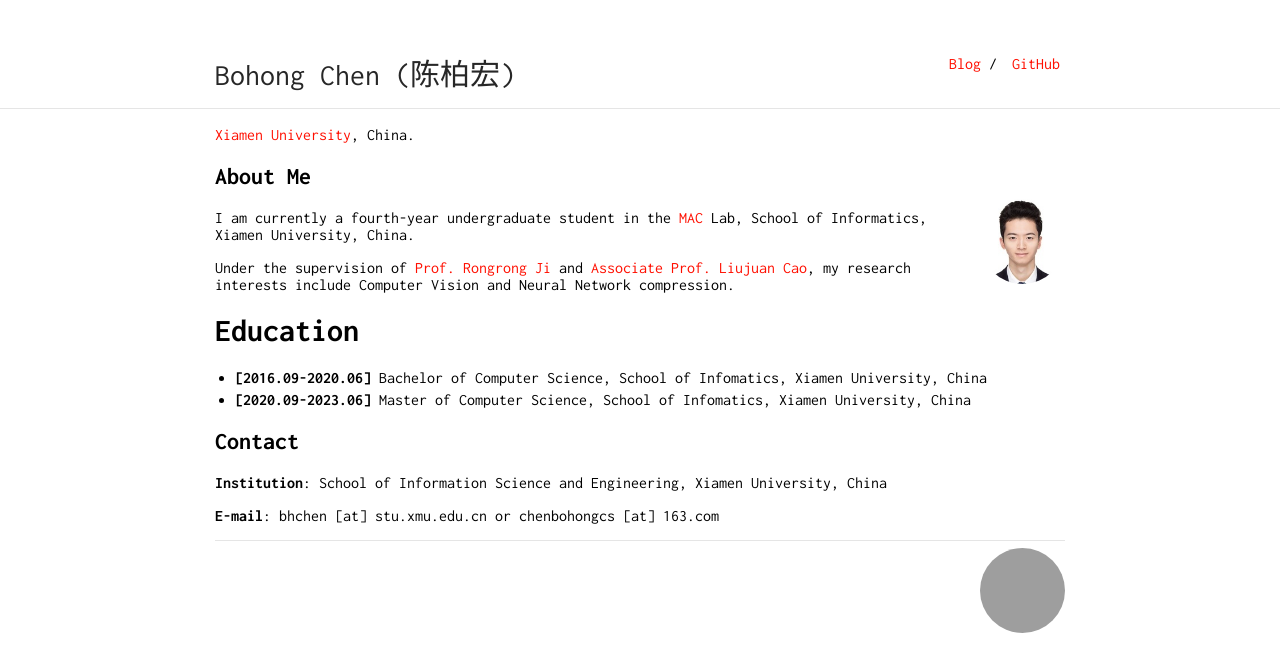
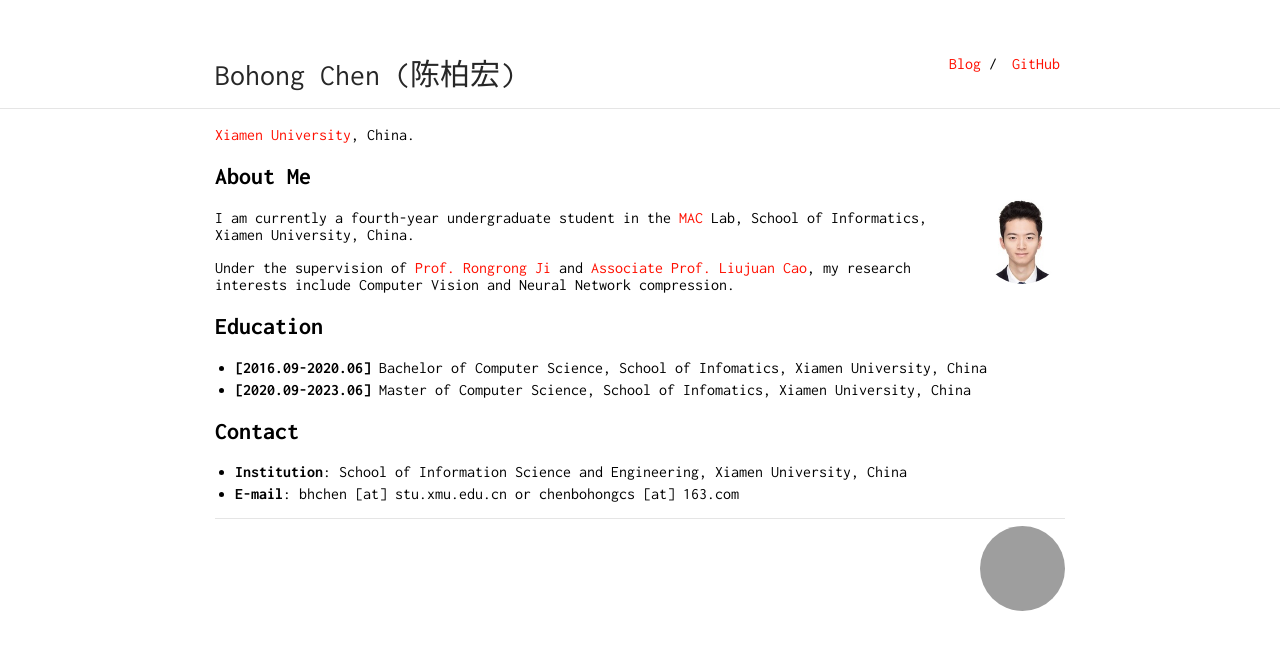
Before and after one commit to dad-lhw/chenbong.github.io, a Jekyll site: the page built from index.md, in a window 1280 px wide. Shown: the top 672 px of the page. Built offline with Jekyll 4.4.1, drawn with Linux system fonts in a browser that asks for light colours; grey boxes are pictures that could not be loaded.

Commit message:
first commit

```diff
--- a/index.md
+++ b/index.md
@@ -12,7 +12,7 @@ I am currently a fourth-year undergraduate student in the [MAC](http://mac.xmu.e
 
 Under the supervision of [Prof. Rongrong Ji](http://mac.xmu.edu.cn/rrji-cn.html) and [Associate Prof. Liujuan Cao](https://information.xmu.edu.cn/info/1019/3182.htm), my research interests include Computer Vision and Neural Network compression.
 
-# Education
+## Education
 
 - **[2016.09-2020.06]** Bachelor of Computer Science, School of Infomatics, Xiamen University, China
 - **[2020.09-2023.06]** Master of Computer Science, School of Infomatics, Xiamen University, China
@@ -20,9 +20,8 @@ Under the supervision of [Prof. Rongrong Ji](http://mac.xmu.edu.cn/rrji-cn.html)
 
 ## Contact
 
-**Institution**: School of Information Science and Engineering, Xiamen University, China
-
-**E-mail**:  bhchen [at] stu.xmu.edu.cn or chenbohongcs [at] 163.com
+- **Institution**: School of Information Science and Engineering, Xiamen University, China
+- **E-mail**:  bhchen [at] stu.xmu.edu.cn or chenbohongcs [at] 163.com
 
 ---
 <a href="https://info.flagcounter.com/ioa7"><img src="https://s05.flagcounter.com/count/ioa7/bg_FFFFFF/txt_000000/border_CCCCCC/columns_2/maxflags_4/viewers_0/labels_0/pageviews_1/flags_0/percent_0/" alt="Flag Counter" border="0" img class="profile-picture"></a>
```
